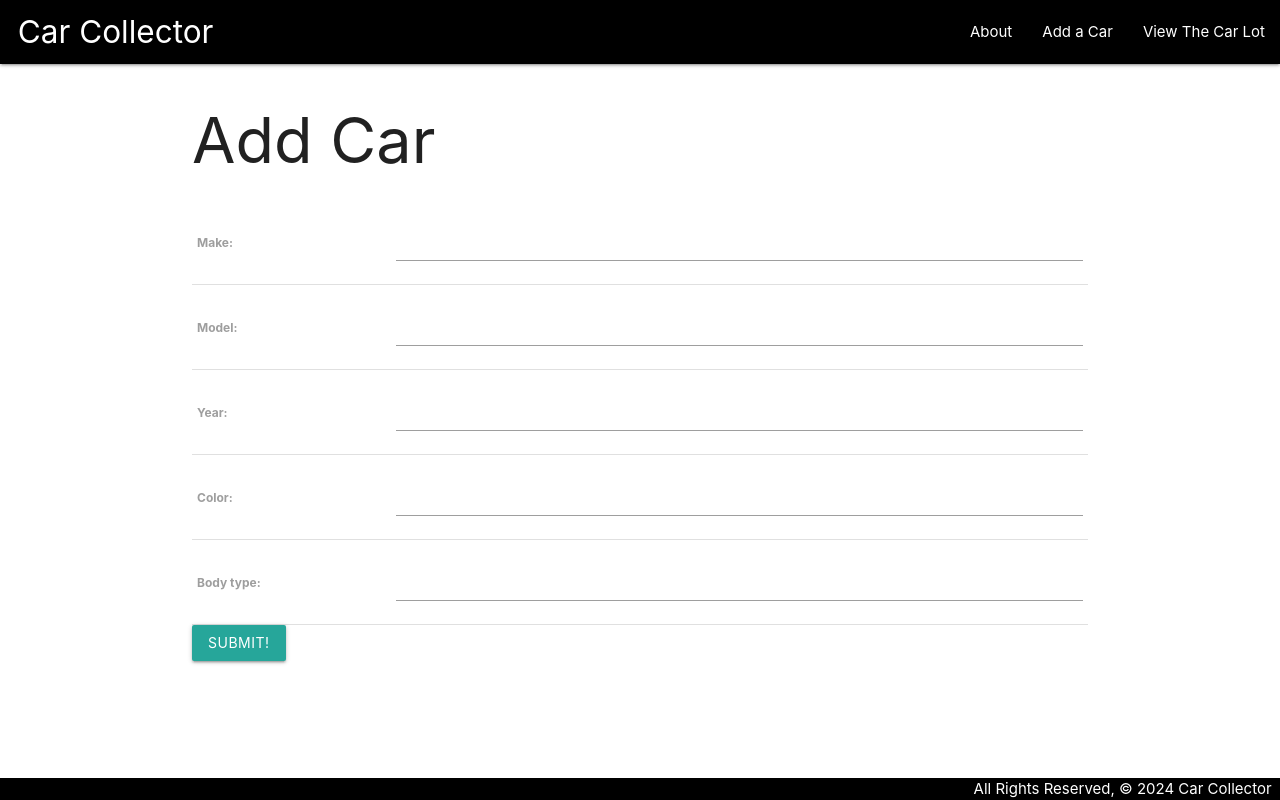
After one commit to tlmcbee/Car-Collector-Lab, a Django app: page /cars/create/ in a window 1280 px wide. The commit adds this page. Run offline with Django 5.2, Linux system fonts and the light colour scheme.

Commit message:
Adds CBV for create, update and delete

```diff
--- a/main_app/models.py
+++ b/main_app/models.py
@@ -1,4 +1,5 @@
 from django.db import models
+from django.urls import reverse
 
 # Create your models here.
 class Car(models.Model):
@@ -10,3 +11,6 @@ class Car(models.Model):
 
   def __str__(self):
     return f'{self.make} ({self.id})'
+
+  def get_absolute_url(self):
+    return reverse('detail', kwargs={'car_id': self.id})
--- a/main_app/static/css/style.css
+++ b/main_app/static/css/style.css
@@ -22,3 +22,7 @@ nav {
   font-weight: bold;
   text-decoration: underline;
 }
+
+h4 {
+  text-align: justify;
+}
--- a/main_app/templates/base.html
+++ b/main_app/templates/base.html
@@ -15,11 +15,12 @@
     <nav>
       <div class="nav-wrapper">
         <ul>
-          <li><a href="/" class="left brand-logo">&nbsp;&nbsp;Car Collector</a></li>
+          <li><a href="{% url 'home' %}" class="left brand-logo">&nbsp;&nbsp;Car Collector</a></li>
         </ul>
         <ul class="right">
-          <li><a href="/about">About</a></li>
-          <li><a href="/cars">View The Car Lot</a></li>
+          <li><a href="{% url 'about' %}">About</a></li>
+          <li><a href="{% url 'cars_create' %}">Add a Car</a></li>
+          <li><a href="{% url 'index' %}">View The Car Lot</a></li>
         </ul>
       </div>
     </nav>
--- a/main_app/templates/cars/detail.html
+++ b/main_app/templates/cars/detail.html
@@ -9,6 +9,10 @@
     <p>Color: {{ car.color }}</p>
     <p>Body Type: {{ car.body_type }}</p>
   </div>
+  <div class="card-action">
+    <a href="{% url 'cars_update' car.id %}">Edit</a>
+    <a href="{% url 'cars_delete' car.id %}">Delete</a>
+  </div>
 </div>
 
 {% endblock %}
--- a/main_app/templates/cars/index.html
+++ b/main_app/templates/cars/index.html
@@ -5,7 +5,7 @@
 
 {% for car in cars %}
   <div class="card">
-    <a href="/cars/{{ car.id }}">
+    <a href="{% url 'detail' car.id %}">
       <div class="card-content">
         <span class="card-title">{{ car.model }}</span>
         <p>Make: {{ car.make }}</p>
--- /dev/null
+++ b/main_app/templates/main_app/car_form.html
@@ -0,0 +1,16 @@
+{% extends 'base.html' %}
+
+{% block content %}
+  {% if object %}
+    <h1>Edit <span class="teal-text">{{ object.make }} {{object.model}}</span></h1>
+  {% else %}
+    <h1>Add Car</h1>
+  {% endif %}
+  <form action="" method="POST">
+    {% csrf_token %}
+    <table>
+      {{ form.as_table }}
+    </table>
+    <input type="submit" value="Submit!" class="btn">
+  </form>
+{% endblock %}
--- a/main_app/urls.py
+++ b/main_app/urls.py
@@ -6,4 +6,7 @@ urlpatterns = [
   path('about/', views.about, name='about'),
   path('cars/', views.car_index, name='index'),
   path('cars/<int:car_id>/', views.cars_detail, name='detail'),
+  path('cars/create/', views.CarCreate.as_view(), name='cars_create'),
+  path('cars/<int:pk>/update', views.CarUpdate.as_view(), name='cars_update'),
+  path('cars/<int:pk>/delete', views.CarDelete.as_view(), name='cars_delete'),
 ]
--- a/main_app/views.py
+++ b/main_app/views.py
@@ -1,4 +1,5 @@
 from django.shortcuts import render
+from django.views.generic.edit import CreateView, UpdateView, DeleteView
 from .models import Car
 
 # Create your views here.
@@ -19,3 +20,15 @@ def cars_detail(request, car_id):
   return render(request, 'cars/detail.html', {
     'car': car
   })
+
+class CarCreate(CreateView):
+  model = Car
+  fields = '__all__'
+
+class CarUpdate(UpdateView):
+  model = Car
+  fields = ['color', 'year', 'body_type']
+
+class CarDelete(DeleteView):
+  model = Car
+  success_url = '/cars'
```
Also changed, not shown: main_app/templates/main_app/car_confirm_delete.html (added, +12 -0 lines).
